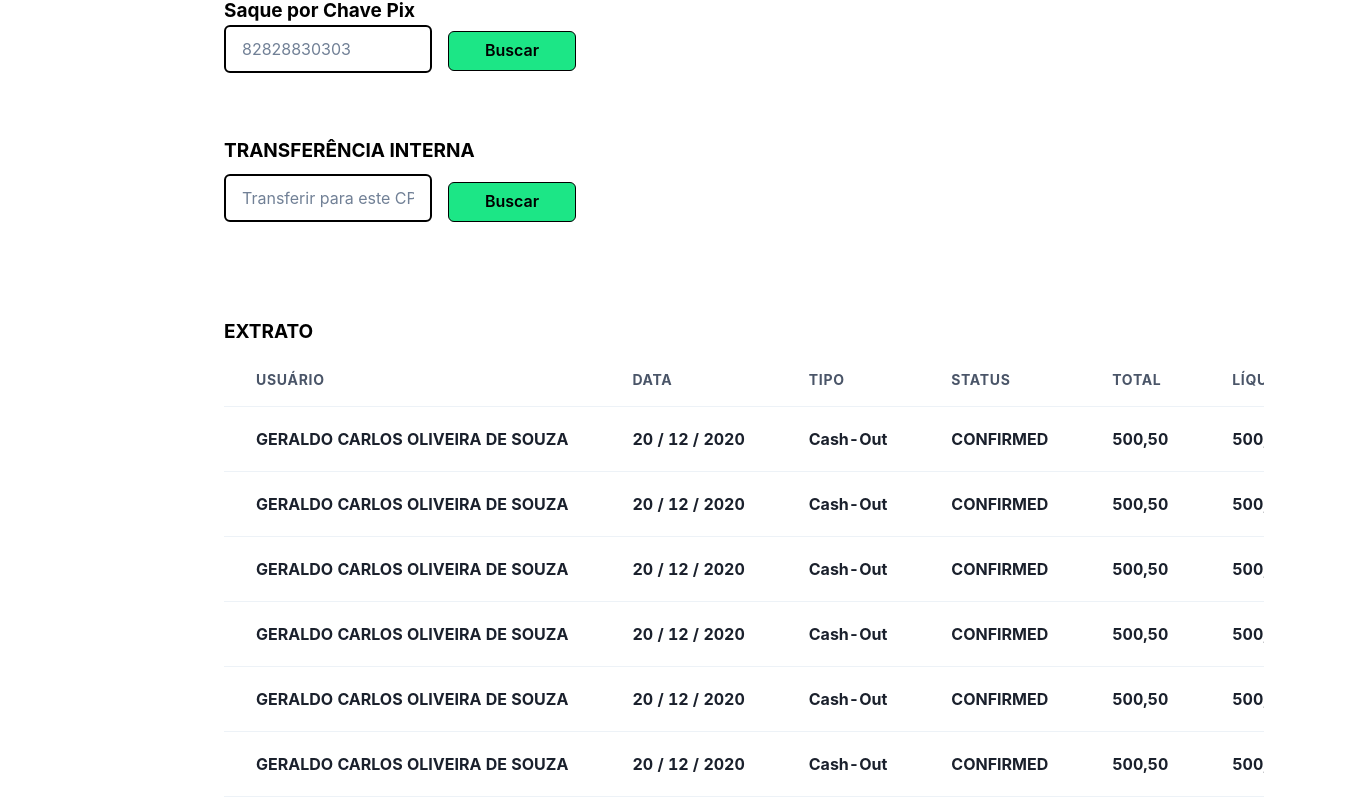
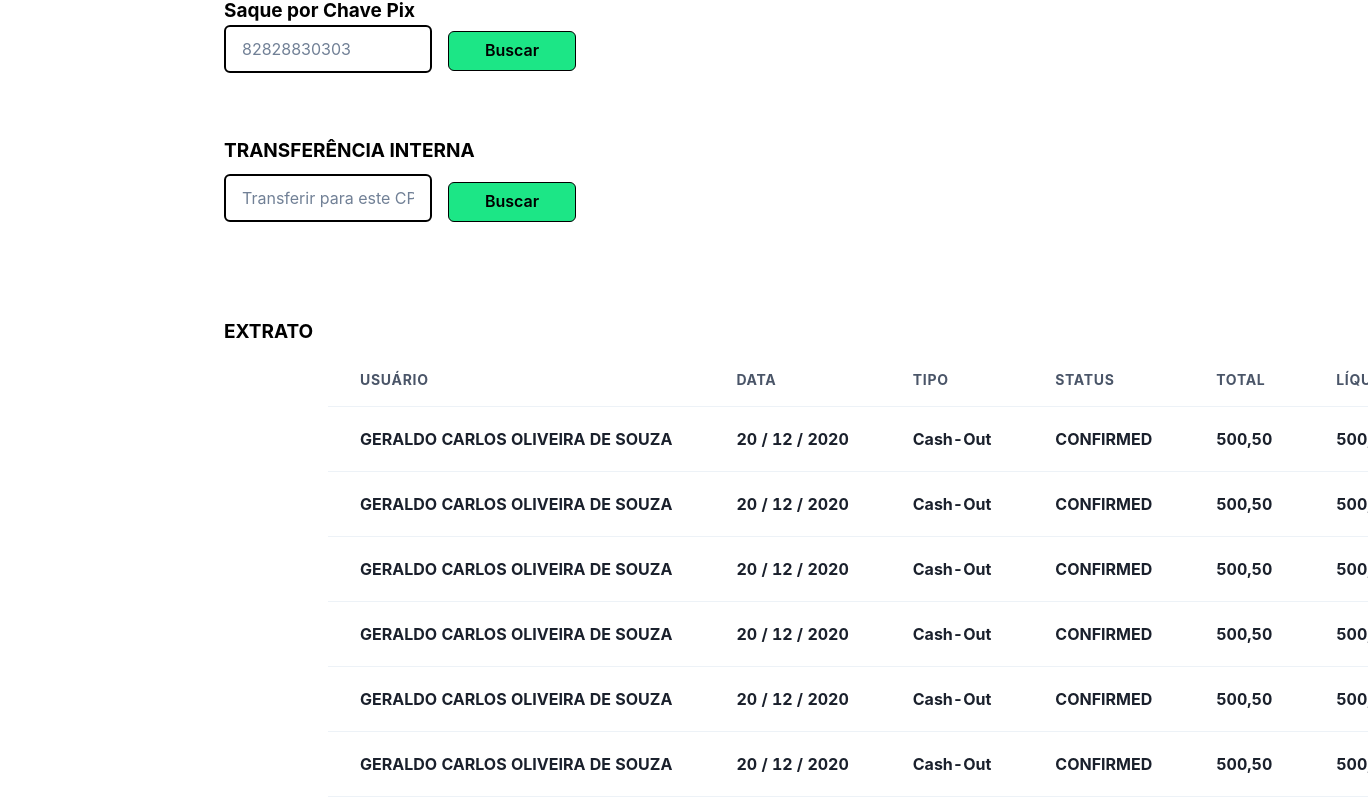
Before and after one commit to jonathan-trl/infinitypay2, a Next.js app: page /motheracount in a window 1280 px wide. Shown: the part 913-1724 px from the top of the page, 1368 px wide, since content can reach past the window. Built offline with nearby package versions, Linux system fonts and the light colour scheme.

Commit message:
finally commit

```diff
--- a/src/pages/motheracount/index.tsx
+++ b/src/pages/motheracount/index.tsx
@@ -104,7 +104,7 @@ function MotherAcount() {
     }
   }, [paymentCompleted])
   return (
-    <Box flex={1}>
+    <Box flex={1} w={'100%'}>
       <VStack p={4} ml={{ base: 0, md: 52 }}>
         <HStack justifyContent="space-between" w="100%">
           <Text fontSize={{ base: 20, md: 30 }} fontWeight="bold" color="black">
@@ -436,7 +436,8 @@ function MotherAcount() {
         <Text fontWeight="bold" color="black" fontSize={19} w="100%" mt={20}>
           EXTRATO
         </Text>
-        <TableContainer>
+
+        <TableContainer ml={{ base: 2, md: 52 }}>
           <Table size="lg">
             <Thead>
               <Tr>
```
